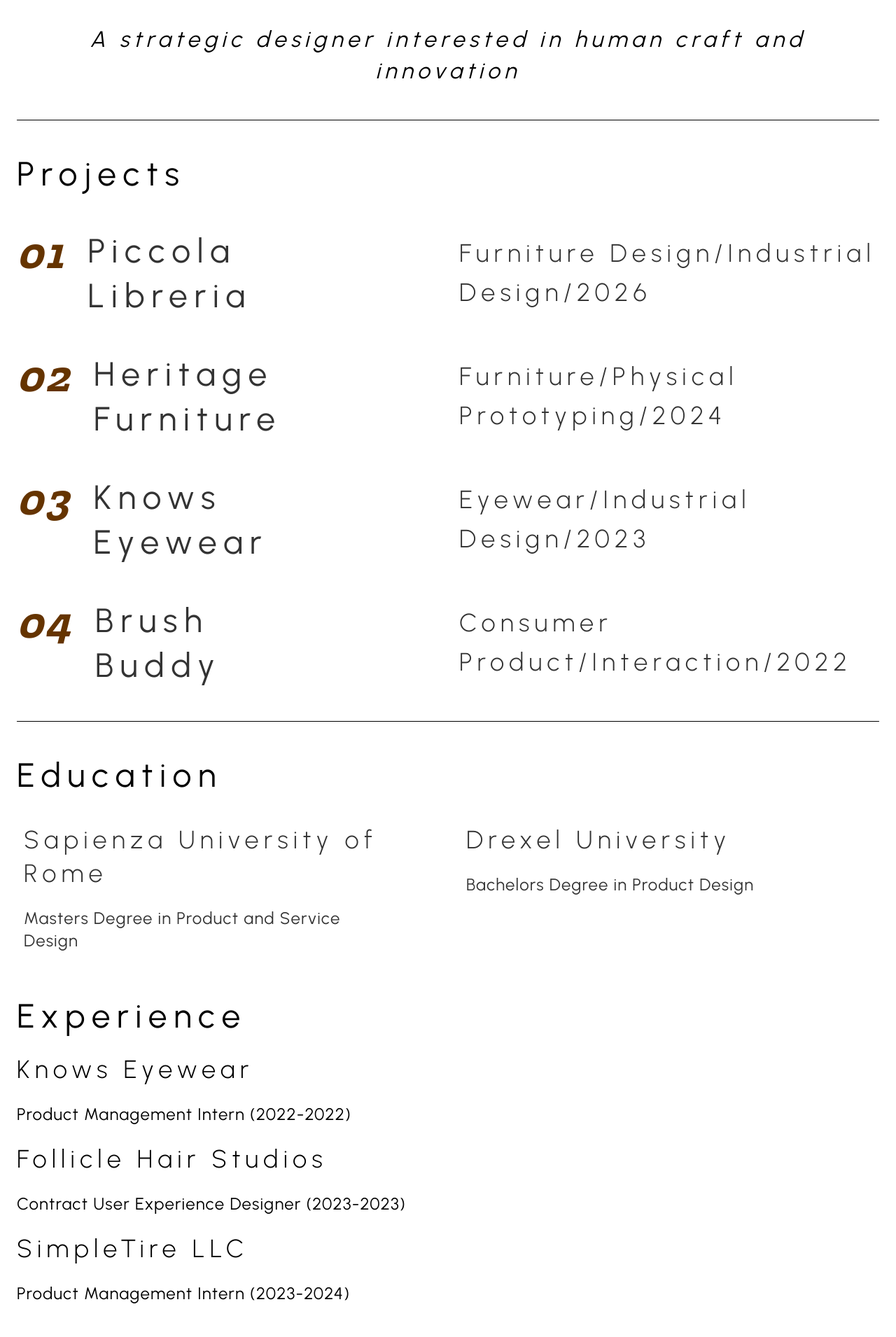
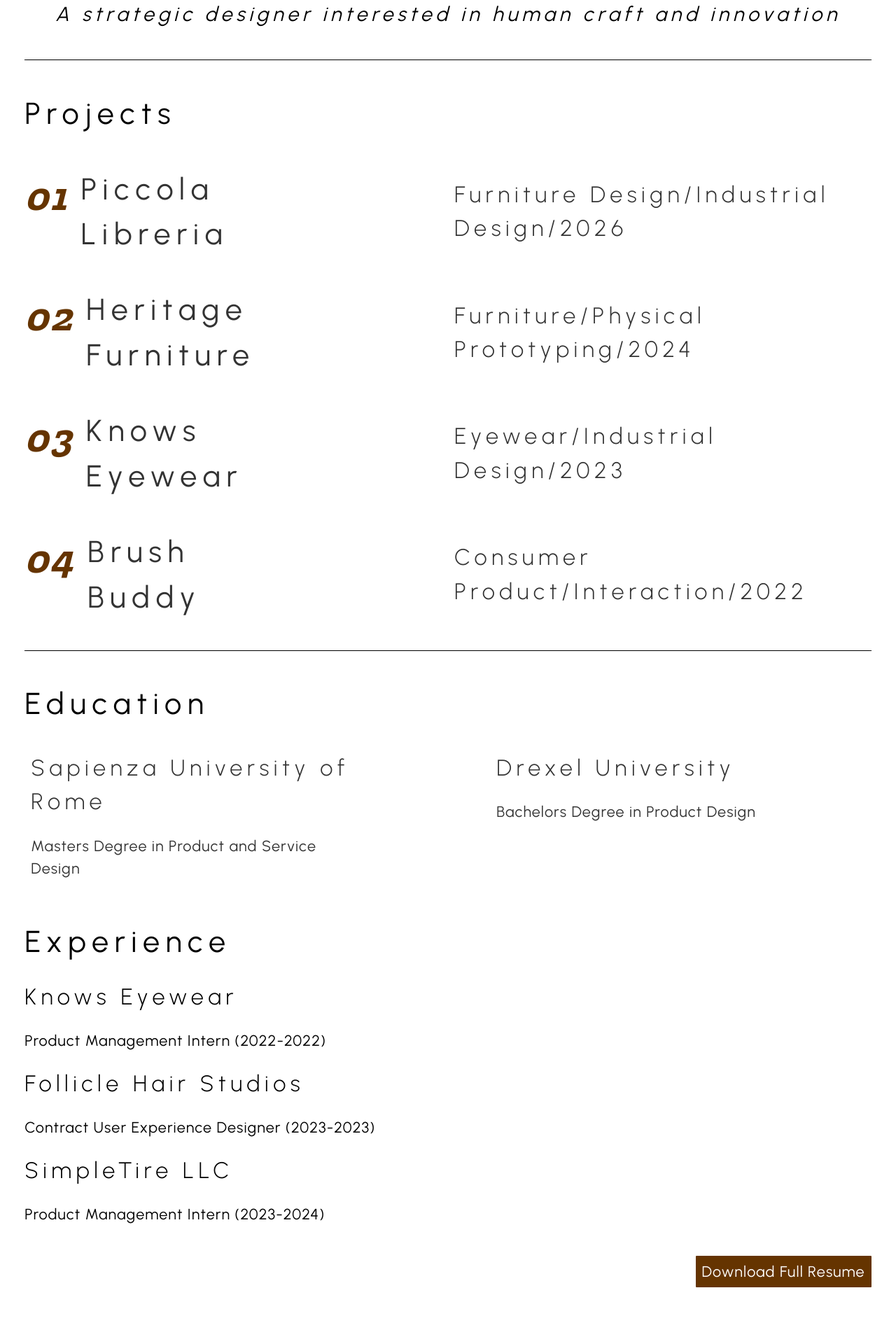
Before and after one commit to sebastianM2/portfolio-scaffold, a Next.js app: page / in a window 1280 px wide. Shown: the part 820-2730 px from the top of the page at 70% size. After the commit the page ends 2691 px from the top, so only its background shows below. Built offline with nearby package versions, Linux system fonts and the light colour scheme.

Commit message:
Reduce Websize elements

```diff
--- a/src/app/page.tsx
+++ b/src/app/page.tsx
@@ -5,10 +5,10 @@ import { hero, nav, projects, education, experience } from "@/content/site";
 export default function Home() {
   return (
     <>
-      <header className="flex flex-col sm:flex-row items-center sm:justify-between gap-4 px-6 py-2.5 max-w-[1376px] mx-auto">
-        <div className="flex items-center gap-2.5">
+      <header className="flex flex-col sm:flex-row items-center sm:justify-between gap-[14.4px] px-[21.6px] py-[9px] max-w-[1238.4px] mx-auto">
+        <div className="flex items-center gap-[9px]">
           {/* Wax seal logo — original source file (not PDF-extracted) */}
-          <div className="relative shrink-0 size-16 sm:size-20">
+          <div className="relative shrink-0 size-[57.6px] sm:size-[72px]">
             <Image
               src="/images/logo.png"
               alt="Sebastian Alessio Peyton logo"
@@ -17,13 +17,13 @@ export default function Home() {
               priority
             />
           </div>
-          <p className="font-body font-normal text-[#333] text-2xl sm:text-[48px] tracking-[4.8px] sm:tracking-[9.6px] underline decoration-[11%] break-words">
+          <p className="font-body font-normal text-[#333] text-[21.6px] sm:text-[43.2px] tracking-[4.3px] sm:tracking-[8.6px] underline decoration-[11%] break-words">
             {nav.logoText}
           </p>
         </div>
         {/* Simple circle outline — reproduced as inline SVG rather than a raster asset */}
         <svg
-          className="shrink-0 size-16 sm:size-[82px]"
+          className="shrink-0 size-[57.6px] sm:size-[73.8px]"
           viewBox="0 0 82 82"
           fill="none"
           aria-hidden="true"
@@ -32,7 +32,7 @@ export default function Home() {
         </svg>
       </header>
 
-      <main id="main-content" className="px-6 max-w-[1392px] mx-auto flex flex-col gap-12 py-10">
+      <main id="main-content" className="px-[21.6px] max-w-[1252.8px] mx-auto flex flex-col gap-[43.2px] py-[32.4px]">
         {/* Hero portrait — original B&W source file (not PDF-extracted), cropped/optimized for web */}
         <div className="relative w-full aspect-[1392/750]">
           <Image
@@ -45,7 +45,7 @@ export default function Home() {
           />
         </div>
 
-        <p className="font-body italic text-black text-xl sm:text-[32px] text-center tracking-[3px] sm:tracking-[6.4px] break-words">
+        <p className="font-body italic text-black text-[18px] sm:text-[28.8px] text-center tracking-[2.7px] sm:tracking-[5.8px] break-words">
           {hero.tagline}
         </p>
 
@@ -54,26 +54,26 @@ export default function Home() {
         <section aria-labelledby="projects-heading">
           <h2
             id="projects-heading"
-            className="font-body font-normal text-black text-3xl sm:text-[48px] tracking-[4.8px] sm:tracking-[9.6px] mb-12"
+            className="font-body font-normal text-black text-[27px] sm:text-[43.2px] tracking-[4.3px] sm:tracking-[8.6px] mb-[43.2px]"
           >
             Projects
           </h2>
-          <ul className="flex flex-col gap-12">
+          <ul className="flex flex-col gap-[43.2px]">
             {projects.map((project) => (
               <li key={project.slug} className="w-full">
                 <Link
                   href={`/case-studies/${project.slug}`}
-                  className="flex flex-col sm:flex-row gap-4 sm:gap-8 sm:items-center w-full"
+                  className="flex flex-col sm:flex-row gap-[14.4px] sm:gap-[18px] sm:items-center w-full"
                 >
-                  <div className="flex flex-1 gap-4 sm:gap-8 items-start min-w-0 sm:min-w-[400px]">
-                    <p className="font-heading italic font-bold text-[#653400] text-4xl sm:text-[64px] tracking-[1.6px] sm:tracking-[3.2px] whitespace-nowrap shrink-0">
+                  <div className="flex flex-1 gap-[14.4px] sm:gap-[18px] items-start min-w-0 sm:min-w-[360px]">
+                    <p className="font-heading italic font-bold text-[#653400] text-[32.4px] sm:text-[57.6px] tracking-[1.4px] sm:tracking-[2.9px] whitespace-nowrap shrink-0">
                       {project.number}
                     </p>
-                    <p className="font-body font-normal text-[#333] text-2xl sm:text-[48px] tracking-[4.8px] sm:tracking-[9.6px] sm:w-[324px]">
+                    <p className="font-body font-normal text-[#333] text-[21.6px] sm:text-[43.2px] tracking-[4.3px] sm:tracking-[8.6px] sm:w-[291.6px]">
                       {project.title}
                     </p>
                   </div>
-                  <p className="flex-1 font-body font-light text-[#333] text-lg sm:text-[36px] tracking-[3.6px] sm:tracking-[7.2px]">
+                  <p className="flex-1 font-body font-light text-[#333] text-[16.2px] sm:text-[32.4px] tracking-[2.9px] sm:tracking-[6.5px]">
                     {project.meta}
                   </p>
                 </Link>
@@ -87,17 +87,17 @@ export default function Home() {
         <section aria-labelledby="education-heading">
           <h2
             id="education-heading"
-            className="font-body font-normal text-black text-3xl sm:text-[48px] tracking-[4.8px] sm:tracking-[9.6px] mb-6"
+            className="font-body font-normal text-black text-[27px] sm:text-[43.2px] tracking-[4.3px] sm:tracking-[8.6px] mb-[21.6px]"
           >
             Education
           </h2>
-          <div className="flex flex-col sm:flex-row items-start justify-between gap-8 text-[#333]">
+          <div className="flex flex-col sm:flex-row items-start justify-between gap-[18px] text-[#333]">
             {education.map((entry) => (
-              <div key={entry.school} className="flex flex-col gap-6 px-2.5 py-[15px] sm:w-[605px]">
-                <p className="font-body font-light text-2xl sm:text-[36px] tracking-[3.6px] sm:tracking-[7.2px]">
+              <div key={entry.school} className="flex flex-col gap-[21.6px] px-[9px] py-[13.5px] sm:w-[544.5px]">
+                <p className="font-body font-light text-[21.6px] sm:text-[32.4px] tracking-[2.9px] sm:tracking-[6.5px]">
                   {entry.school}
                 </p>
-                <p className="font-body font-normal text-base sm:text-2xl tracking-[0.6px] sm:tracking-[1.2px] sm:w-[469px]">
+                <p className="font-body font-normal text-[14.4px] sm:text-[21.6px] tracking-[0.5px] sm:tracking-[1.1px] sm:w-[422.1px]">
                   {entry.degree}
                 </p>
               </div>
@@ -108,17 +108,17 @@ export default function Home() {
         <section aria-labelledby="experience-heading">
           <h2
             id="experience-heading"
-            className="font-body font-normal text-black text-3xl sm:text-[48px] tracking-[4.8px] sm:tracking-[9.6px] mb-6"
+            className="font-body font-normal text-black text-[27px] sm:text-[43.2px] tracking-[4.3px] sm:tracking-[8.6px] mb-[21.6px]"
           >
             Experience
           </h2>
-          <div className="flex flex-col gap-6 text-black">
+          <div className="flex flex-col gap-[21.6px] text-black">
             {experience.map((entry) => (
-              <div key={entry.company} className="flex flex-col gap-6">
-                <p className="font-body font-light text-2xl sm:text-[36px] tracking-[3.6px] sm:tracking-[7.2px]">
+              <div key={entry.company} className="flex flex-col gap-[21.6px]">
+                <p className="font-body font-light text-[21.6px] sm:text-[32.4px] tracking-[2.9px] sm:tracking-[6.5px]">
                   {entry.company}
                 </p>
-                <p className="font-body font-normal text-base sm:text-2xl tracking-[0.6px] sm:tracking-[1.2px]">
+                <p className="font-body font-normal text-[14.4px] sm:text-[21.6px] tracking-[0.5px] sm:tracking-[1.1px]">
                   {entry.role}
                 </p>
               </div>
@@ -134,9 +134,9 @@ export default function Home() {
           <a
             href="/resume.pdf"
             download
-            className="inline-block bg-[#653400] px-2.5 py-2 rounded-[1px]"
+            className="inline-block bg-[#653400] px-[9px] py-[6.5px] rounded-[1px]"
           >
-            <span className="font-body font-normal text-2xl text-white tracking-[1.2px]">
+            <span className="font-body font-normal text-[21.6px] text-white tracking-[1.1px]">
               {hero.resumeButtonLabel}
             </span>
           </a>
```
